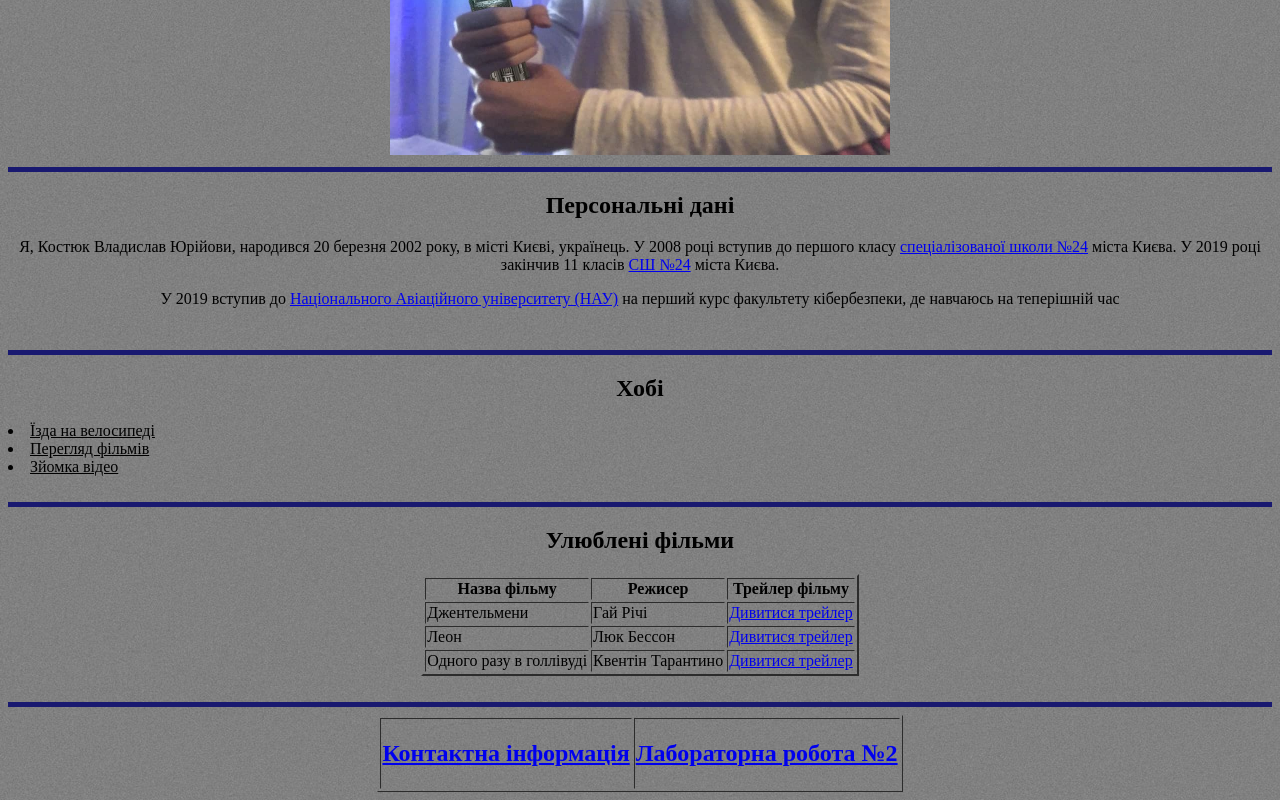
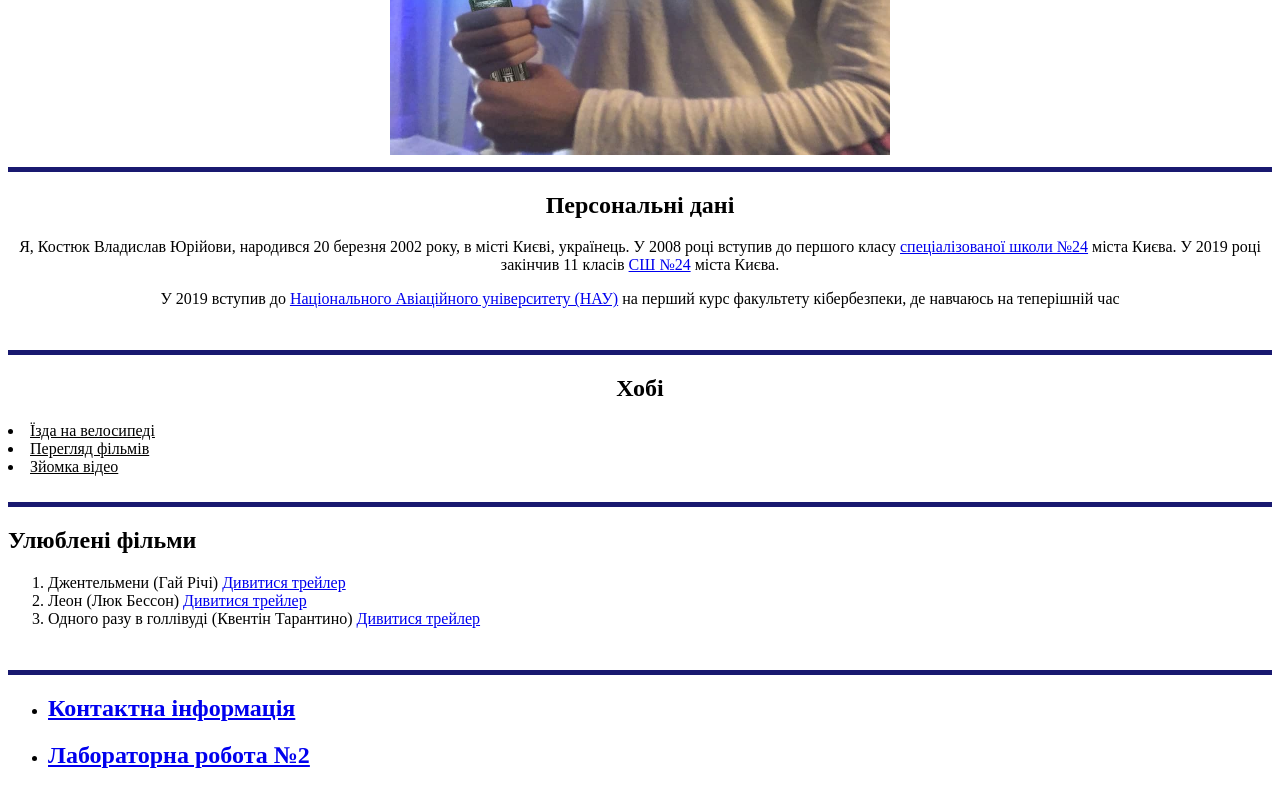
Before and after one commit to VladKost1/VladKost1.github.io, a plain HTML site: page index.html in a window 1280 px wide. Shown: the part 501-1301 px from the top of the page. Drawn offline with Linux system fonts and the light colour scheme.

Commit message:
Add files via upload

```diff
--- a/index.html
+++ b/index.html
@@ -5,7 +5,7 @@
     <title>My website</title>
     <link rel="shortcut icon" href="https://img.icons8.com/windows/32/000000/telegram-app.png"/>
   </head>
-  <body background="02.jpg">
+  <body>
     <center>
     <hr size="5" noshade color="#191970">
     <h1>Владислав Костюк</h1>
@@ -28,44 +28,17 @@
     </u>
 <br>
   <hr size="5" noshade color="#191970">
-<center>
     <h2>Улюблені фільми</h2>
-    <table border="2">
-      <thead>
-        <tr>
-        <th>Назва фільму</th>
-        <th>Режисер</th>
-        <th>Трейлер фільму</th>
-        </tr>
-        </thead>
-        <tbody>
-          <tr>
-          <td>Джентельмени</td>
-          <td>Гай Річі</td>
-          <td><a href="https://www.youtube.com/watch?v=dABPCMxu074&ab_channel=iVideos">Дивитися трейлер</a></td>
-          </tr>
-          <tr>
-            <td>Леон</td>
-            <td>Люк Бессон</td>
-            <td><a href="https://www.youtube.com/watch?v=hvya_q8KM80&ab_channel=%D0%A2%D1%80%D0%B5%D0%B9%D0%BB%D0%B5%D1%80%D1%8B%D0%BA%D1%84%D0%B8%D0%BB%D1%8C%D0%BC%D0%B0%D0%BC">Дивитися трейлер</a></td>
-          </tr>
-          <tr>
-            <td>Одного разу в голлівуді</td>
-            <td>Квентін Тарантино</td>
-            <td><a href="https://www.youtube.com/watch?v=zw81ihoukKU&t=78s&ab_channel=SonyPicturesRU">Дивитися трейлер</a></td>
-          </tr>
-            </tbody>
-    </table>
+    <ol>
+      <li>Джентельмени (Гай Річі) <a href="https://www.youtube.com/watch?v=dABPCMxu074&ab_channel=iVideos">Дивитися трейлер</a> </li>
+      <li>Леон (Люк Бессон) <a href="https://www.youtube.com/watch?v=hvya_q8KM80&ab_channel=%D0%A2%D1%80%D0%B5%D0%B9%D0%BB%D0%B5%D1%80%D1%8B%D0%BA%D1%84%D0%B8%D0%BB%D1%8C%D0%BC%D0%B0%D0%BC">Дивитися трейлер</a></li>
+      <li>Одного разу в голлівуді (Квентін Тарантино) <a href="https://www.youtube.com/watch?v=zw81ihoukKU&t=78s&ab_channel=SonyPicturesRU">Дивитися трейлер</a></li>
+    </ol>
     <br>
       <hr size="5" noshade color="#191970">
-<table border="1">
-  <tbody>
- <tr>
-  <td><h2><a href="laba12.html">Контактна інформація</a></h2></td>
-  <td><h2><a href="laba2.html">Лабораторна робота №2</a></h2></td>
- </tr>
-  </tbody>
-</table>
-</center>
+<ul>
+  <li><h2><a href="laba12.html">Контактна інформація</a></h2></li>
+  <li><h2><a href="laba2.html">Лабораторна робота №2</a></h2></li>
+</ul>
   </body>
 </html>
```
